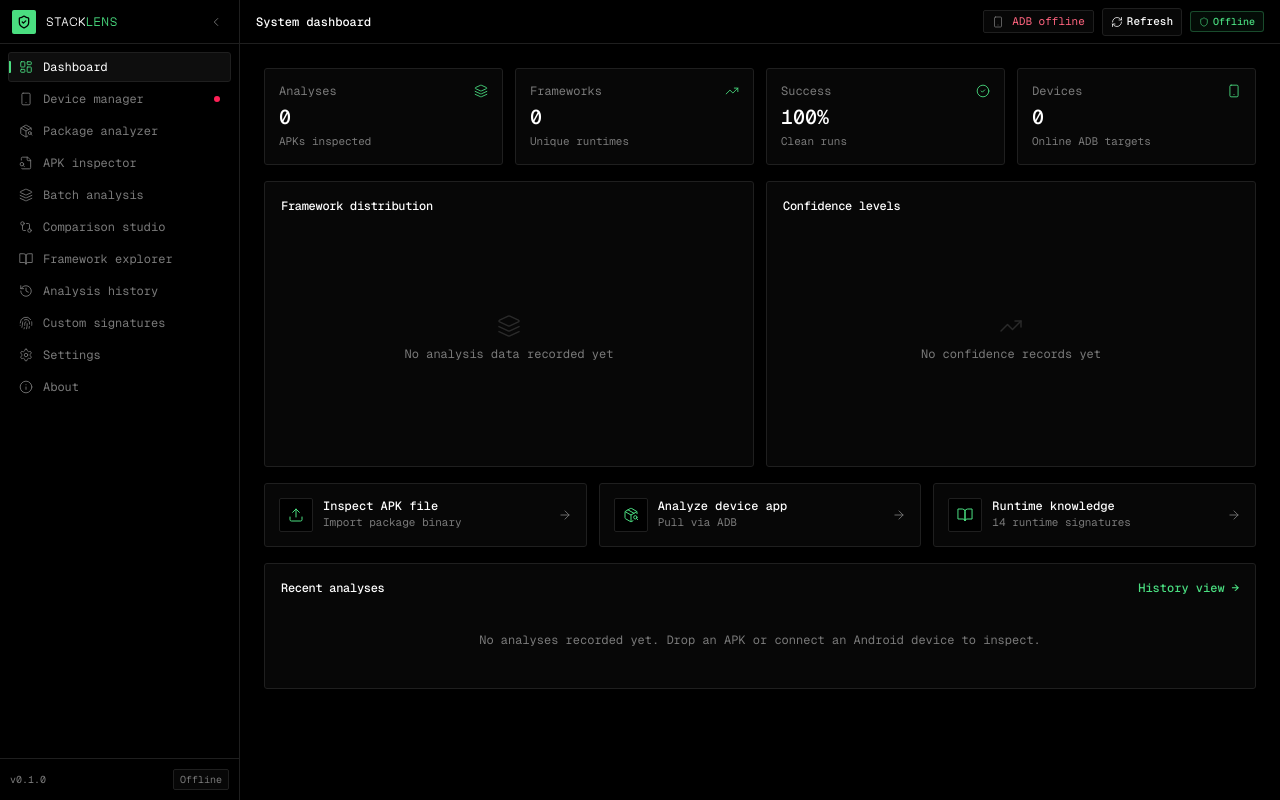
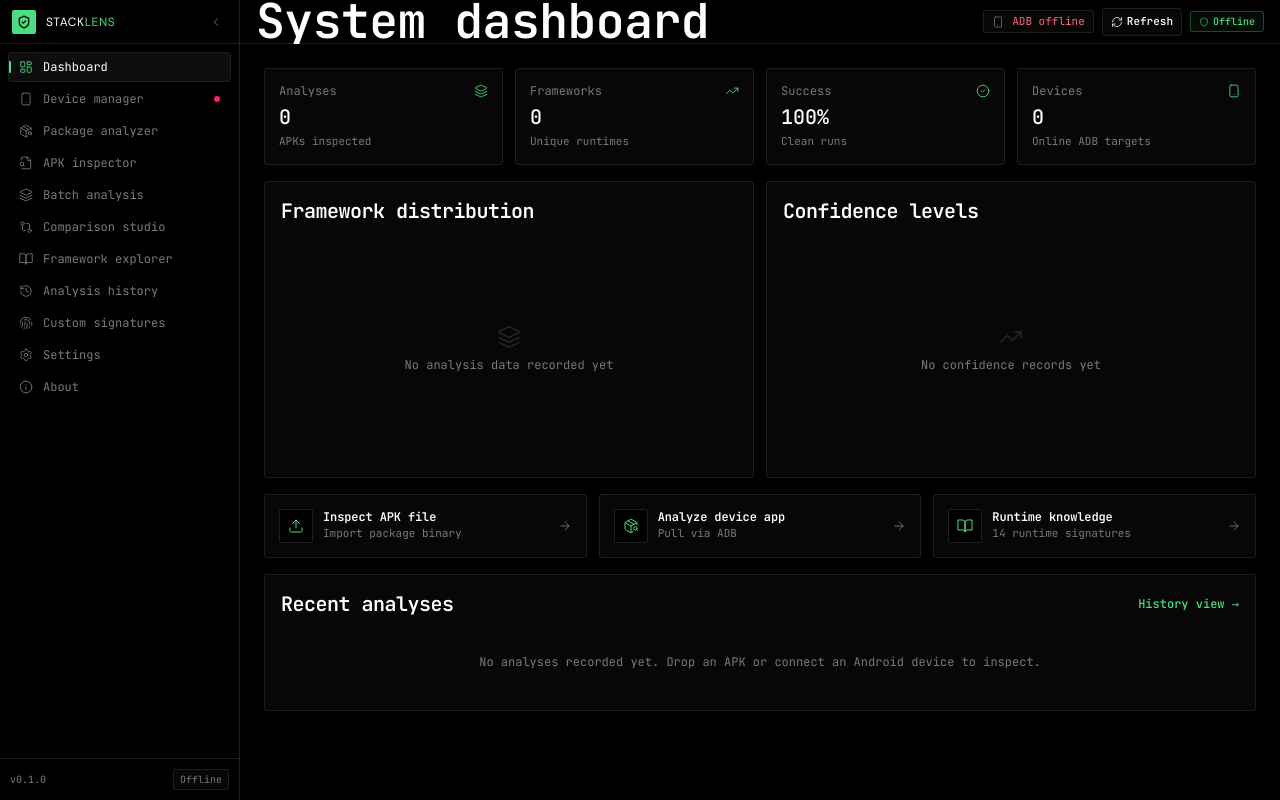
Before and after one commit to belkysupreme22/StackLens, a React (Vite) app in the folder apps/desktop/: page / in a window 1280 px wide. Built offline with nearby package versions, Linux system fonts and the light colour scheme.

Commit message:
livery(rize.roggy.site v2): tokens

```diff
--- a/apps/desktop/index.html
+++ b/apps/desktop/index.html
@@ -4,9 +4,12 @@
     <meta charset="UTF-8" />
     <link rel="icon" type="image/svg+xml" href="/stacklens-icon.svg" />
     <meta name="viewport" content="width=device-width, initial-scale=1.0" />
+    <link rel="preconnect" href="https://fonts.googleapis.com" />
+    <link rel="preconnect" href="https://fonts.gstatic.com" crossorigin />
+    <link href="https://fonts.googleapis.com/css2?family=DM+Sans:ital,opsz,wght@0,9..40,100..1000;1,9..40,100..1000&family=JetBrains+Mono:wght@400;500;600&display=swap" rel="stylesheet" />
     <title>StackLens — Android Application Intelligence</title>
   </head>
-  <body class="bg-neutral-950 text-neutral-100 antialiased">
+  <body class="bg-[#0a0a0b] text-[#ffffff] antialiased">
     <div id="root"></div>
     <script type="module" src="/src/main.tsx"></script>
   </body>
--- a/apps/desktop/src/styles/globals.css
+++ b/apps/desktop/src/styles/globals.css
@@ -2,59 +2,35 @@
 
 @custom-variant dark (&:where(.dark, .dark *));
 
-/* Geist Fonts */
-@font-face {
-  font-family: 'Geist Sans';
-  src: url('/fonts/002-geist-variable-he24cec106619.woff2') format('woff2');
-  font-weight: 100 900;
-  font-style: normal;
-  font-display: swap;
-}
+@theme {
+  --font-sans: 'DM Sans', -apple-system, BlinkMacSystemFont, 'Segoe UI', Roboto, sans-serif;
+  --font-mono: 'JetBrains Mono', ui-monospace, SFMono-Regular, Menlo, monospace;
+  --font-display: 'DM Sans', -apple-system, BlinkMacSystemFont, sans-serif;
 
-@font-face {
-  font-family: 'Geist Mono';
-  src: url('/fonts/001-geistmono-variable-h5f687a5dd4c8.woff2') format('woff2');
-  font-weight: 100 900;
-  font-style: normal;
-  font-display: swap;
-}
+  /* rize.roggy.site v2 dark palette */
+  --color-rize-bg: #0a0a0b;
+  --color-rize-surface: #131315;
+  --color-rize-surface-alt: #18181b;
+  --color-rize-surface-hover: #1f1f23;
+  --color-rize-border: #26262a;
+  --color-rize-border-hover: #333338;
 
-@font-face {
-  font-family: 'Geist Pixel Square';
-  src: url('/fonts/003-geistpixel-square-h04f9cf917a82.woff2') format('woff2');
-  font-weight: 400;
-  font-style: normal;
-  font-display: swap;
-}
+  --color-rize-text: #ffffff;
+  --color-rize-muted: #e7e6e7;
+  --color-rize-subtle: #8c8b8f;
 
-@theme {
-  --font-sans: 'Geist Sans', -apple-system, BlinkMacSystemFont, sans-serif;
-  --font-mono: 'Geist Mono', ui-monospace, SFMono-Regular, monospace;
-  --font-display: 'Geist Pixel Square', 'Geist Mono', monospace;
+  /* Signature Rize Green Accent */
+  --color-rize-accent: #47ab61;
+  --color-rize-accent-hover: #3b9352;
+  --color-rize-accent-text: #2f7a44;
+  --color-rize-on-accent: #0a0a0b;
 
-  /* farmjs.dev dark palette */
-  --color-farm-bg: #000000;
-  --color-farm-surface: #070707;
-  --color-farm-surface-alt: #0e0e0e;
-  --color-farm-surface-hover: #141414;
-  --color-farm-border: #1f1f1f;
-  --color-farm-border-hover: #2a2a2a;
-
-  --color-farm-text: #ffffff;
-  --color-farm-muted: #7a7a7a;
-  --color-farm-subtle: #4d4d4d;
-
-  /* Signature FarmJS Green Accent */
-  --color-farm-accent: #4ade80;
-  --color-farm-accent-hover: #22c55e;
-  --color-farm-on-accent: #000000;
-
-  /* Strict 3px default radius family */
-  --radius-xs: 2px;
-  --radius-sm: 3px;
-  --radius-md: 4px;
-  --radius-lg: 5px;
-  --radius-xl: 6px;
+  /* Rize v2 rounded corners (56% pill, 20px containers) */
+  --radius-xs: 8px;
+  --radius-sm: 12px;
+  --radius-md: 16px;
+  --radius-lg: 20px;
+  --radius-xl: 24px;
   --radius-full: 9999px;
 }
 
@@ -65,7 +41,7 @@
 body {
   margin: 0;
   padding: 0;
-  background-color: #000000;
+  background-color: #0a0a0b;
   color: #ffffff;
   font-family: var(--font-sans);
   overflow: hidden;
@@ -80,12 +56,30 @@ body {
 }
 
 ::selection {
-  background-color: #4ade80;
-  color: #000000;
+  background-color: #47ab61;
+  color: #0a0a0b;
 }
 
 h1, h2, h3, h4, h5, h6 {
   text-wrap: balance;
+  letter-spacing: -0.01em;
+  font-weight: 700;
+}
+
+h1 {
+  font-size: 48px;
+  line-height: 1.1;
+}
+
+h2 {
+  font-size: 36px;
+  line-height: 1.15;
+}
+
+h3 {
+  font-size: 20px;
+  line-height: 1.35;
+  letter-spacing: -0.025em;
 }
 
 p {
@@ -98,39 +92,35 @@ a {
 
 .tabular-nums {
   font-variant-numeric: tabular-nums;
-  font-feature-settings: "tnum";
+  font-feature-settings: "tnum", "ss01";
 }
 
 /* Scrollbar styling - neutral, unobtrusive */
 ::-webkit-scrollbar {
-  width: 5px;
-  height: 5px;
+  width: 6px;
+  height: 6px;
 }
 
 ::-webkit-scrollbar-track {
-  background: #000000;
+  background: #0a0a0b;
 }
 
 ::-webkit-scrollbar-thumb {
-  background: #1f1f1f;
-  border-radius: 3px;
+  background: #26262a;
+  border-radius: 9999px;
 }
 
 ::-webkit-scrollbar-thumb:hover {
-  background: #2a2a2a;
+  background: #333338;
 }
 
-/* Soft neutral depth shadows (un-tinted) */
-.farm-shadow-inset {
-  box-shadow: rgba(255, 255, 255, 0.68) 2px 0px 0px 0px inset;
+/* Soft neutral depth shadows (un-tinted oklab measurement) */
+.rize-shadow-lift {
+  box-shadow: rgba(255, 255, 255, 0.08) 0px 0px 0px 1px, rgba(0, 0, 0, 0.4) 0px 12px 32px -4px;
 }
 
-.farm-shadow-pop {
-  box-shadow: rgba(0, 0, 0, 0.18) 0px 18px 50px 0px;
-}
-
-.farm-shadow-bottom {
-  box-shadow: rgba(255, 255, 255, 0.85) 0px -1px 0px 0px inset;
+.rize-shadow-border {
+  box-shadow: rgba(255, 255, 255, 0.08) 0px 0px 0px 1px;
 }
 
 /* Default 150ms transitions */
```
